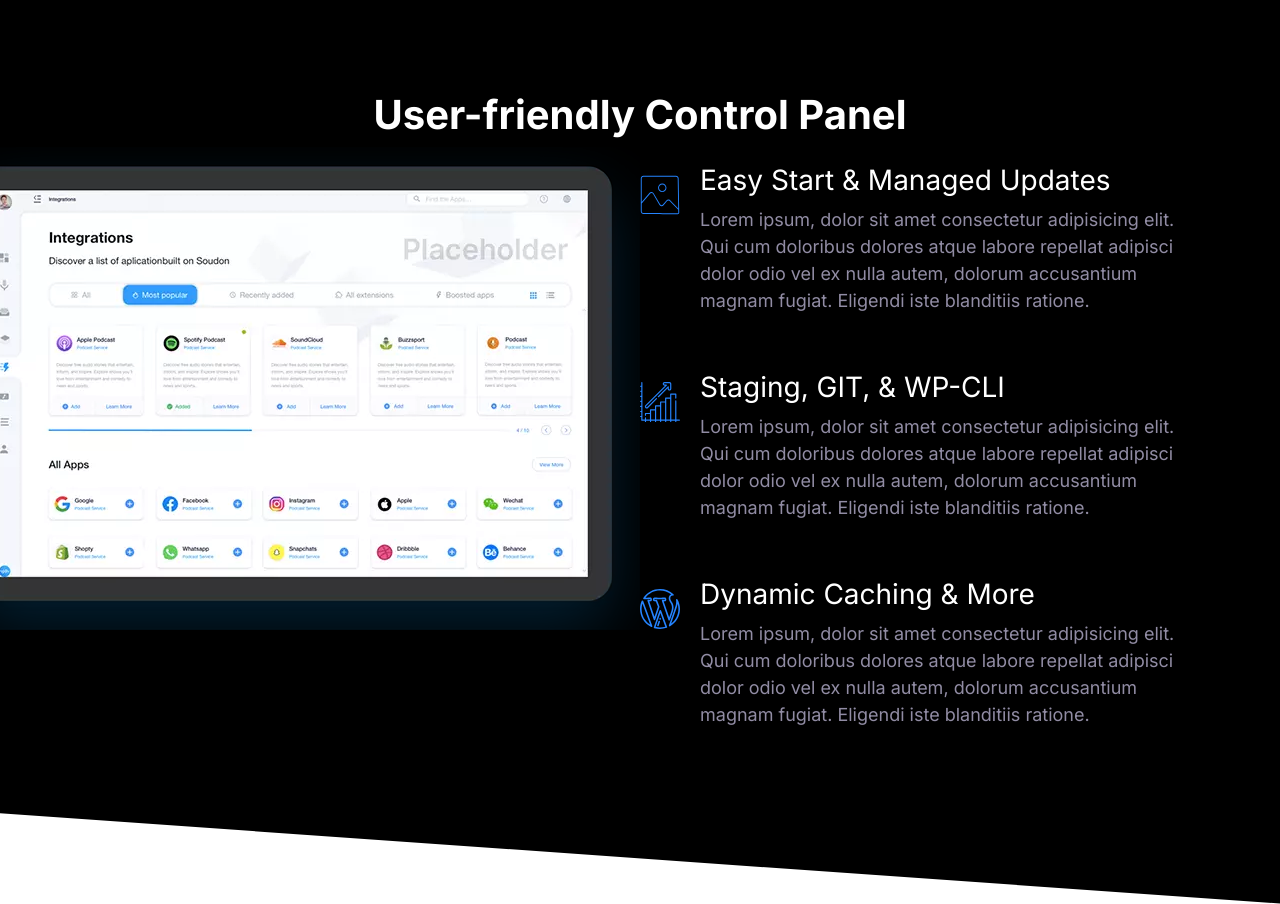
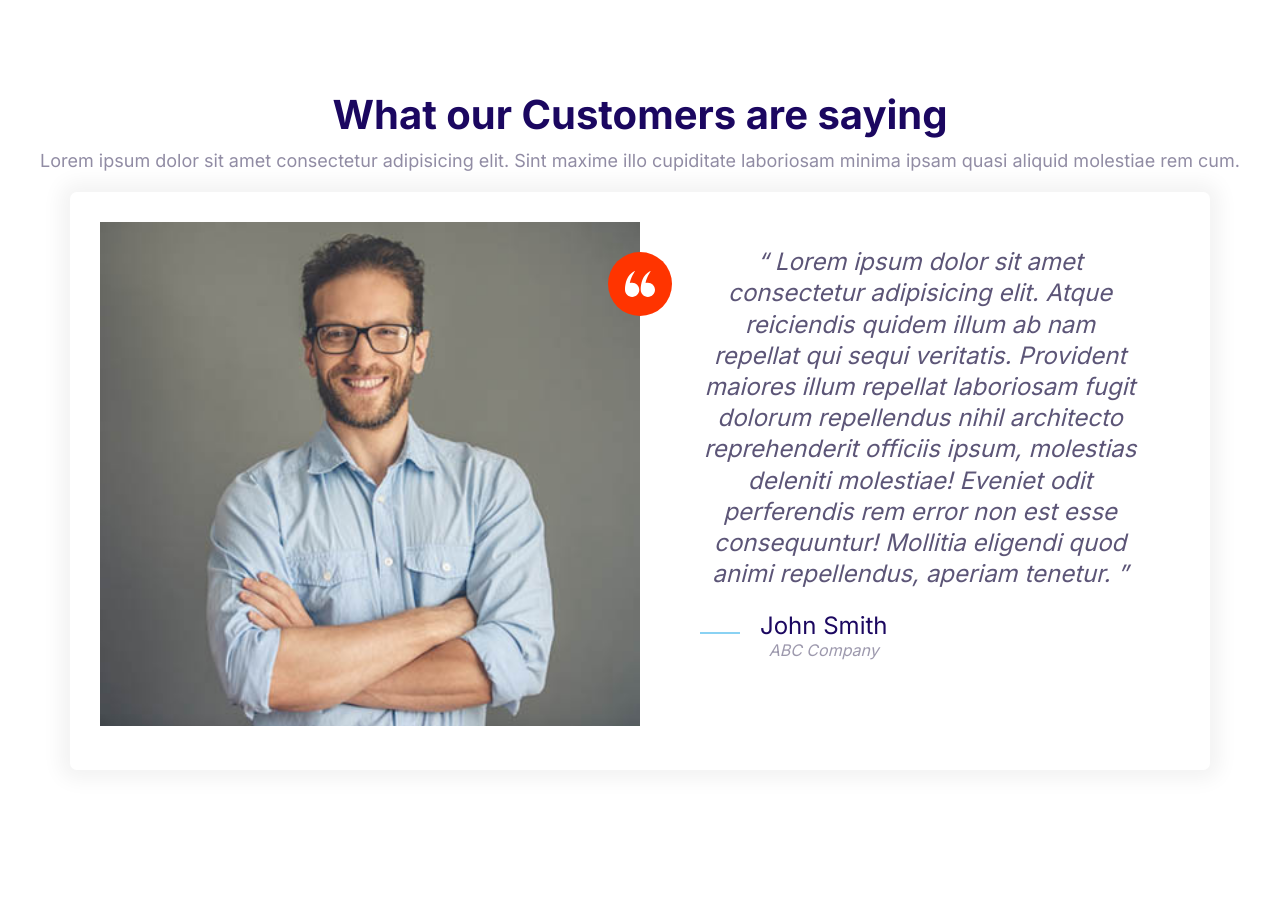
Before and after one commit to dead-alchemy/code-with-mosh-2021, a plain HTML site: page html5-css3-3/index.html in a window 1280 px wide. After the commit the page ends 870 px from the top, so only its background shows below. Drawn offline with Linux system fonts and the light colour scheme.

Commit message:
testimonial block

```diff
--- a/html5-css3-3/css/styles.css
+++ b/html5-css3-3/css/styles.css
@@ -632,6 +632,7 @@ a {
 
 .block__header {
 	text-align: center;
+	margin-bottom: 4rem;
 }
 
 .block__heading {
--- a/html5-css3-3/index.html
+++ b/html5-css3-3/index.html
@@ -15,97 +15,81 @@
 		<title>Moshified</title>
 	</head>
 	<body>
-		<section class="block block--dark block--skewed-right block-showcase">
+		<section class="block">
 			<header class="block__header">
-				<h2>User-friendly Control Panel</h2>
-			</header>
-			<div class="container grid grid--cols-2">
-				<picture class="block-showcase__image">
-					<source
-						type="image/webp"
-						srcset="./images/ipad.webp 1x, ./images/ipad@2x.webp"
+				<h2>What our Customers are saying</h2>
+				<p>
+					Lorem ipsum dolor sit amet consectetur adipisicing elit.
+					Sint maxime illo cupiditate laboriosam minima ipsam quasi
+					aliquid molestiae rem cum.
+				</p>
+				<div class="container">
+					<div class="card testimonial">
+						<div class="grid grid--cols-2">
+							<div class="testimonial_image">
+								<img
+									src="./images/testimonial.jpg"
+									alt="A happy smiling customer"
 								/>
-					<source
-						type="image/png"
-						srcset="./images/ipad.png 1x, ./images/ipad@2x.png"
-					/>
-					<img src="./images/ipad.png" alt="" />
-				</picture>
-				<ul class="list">
-					<li>
+								<span
+									class="
+										icon-container icon-container--accent
+									"
+								>
+									<svg class="icon icon--white icon--small">
+										<use
+											xlink:href="images/sprite.svg#quotes"
+										></use>
+									</svg>
+								</span>
+							</div>
+							<blockquote class="quote">
+								<p class="quote__text">
+									Lorem ipsum dolor sit amet consectetur
+									adipisicing elit. Atque reiciendis quidem
+									illum ab nam repellat qui sequi veritatis.
+									Provident maiores illum repellat laboriosam
+									fugit dolorum repellendus nihil architecto
+									reprehenderit officiis ipsum, molestias
+									deleniti molestiae! Eveniet odit perferendis
+									rem error non est esse consequuntur!
+									Mollitia eligendi quod animi repellendus,
+									aperiam tenetur.
+								</p>
+								<footer>
 									<div class="media">
 										<div class="media__image">
-								<svg class="icon icon--primary">
+											<svg
+												class="
+													icon icon--primary
+													quote__line
+												"
+											>
 												<use
-										xlink:href="images/sprite.svg#snap"
+													xlink:href="images/sprite.svg#line"
 												></use>
 											</svg>
 										</div>
 										<div class="media__body">
-								<h3 class="media__title">
-									Easy Start & Managed Updates
+											<h3
+												class="
+													media__title
+													quote__author
+												"
+											>
+												John Smith
 											</h3>
-								<p>
-									Lorem ipsum, dolor sit amet consectetur
-									adipisicing elit. Qui cum doloribus dolores
-									atque labore repellat adipisci dolor odio
-									vel ex nulla autem, dolorum accusantium
-									magnam fugiat. Eligendi iste blanditiis
-									ratione.
+											<p class="quote__organization">
+												ABC Company
 											</p>
 										</div>
 									</div>
-					</li>
-					<li>
-						<div class="media">
-							<div class="media__image">
-								<svg class="icon icon--primary">
-									<use
-										xlink:href="images/sprite.svg#growth"
-									></use>
-								</svg>
-							</div>
-							<div class="media__body">
-								<h3 class="media__title">
-									Staging, GIT, & WP-CLI
-								</h3>
-								<p>
-									Lorem ipsum, dolor sit amet consectetur
-									adipisicing elit. Qui cum doloribus dolores
-									atque labore repellat adipisci dolor odio
-									vel ex nulla autem, dolorum accusantium
-									magnam fugiat. Eligendi iste blanditiis
-									ratione.
-								</p>
+								</footer>
+							</blockquote>
 						</div>
 					</div>
-					</li>
-					<li>
-						<div class="media">
-							<div class="media__image">
-								<svg class="icon icon--primary">
-									<use
-										xlink:href="images/sprite.svg#wordpress"
-									></use>
-								</svg>
 				</div>
-							<div class="media__body">
-								<h3 class="media__title">
-									Dynamic Caching & More
-								</h3>
-								<p>
-									Lorem ipsum, dolor sit amet consectetur
-									adipisicing elit. Qui cum doloribus dolores
-									atque labore repellat adipisci dolor odio
-									vel ex nulla autem, dolorum accusantium
-									magnam fugiat. Eligendi iste blanditiis
-									ratione.
-								</p>
-							</div>
-						</div>
-					</li>
-				</ul>
-			</div>
+			</header>
 		</section>
 		<script src="./code/main.js"></script>
 	</body>
```
Also changed, not shown: html5-css3-3/components/testimonials-block.html (added, +60 -0 lines). Lines whose indentation alone changed are shown as unchanged.
